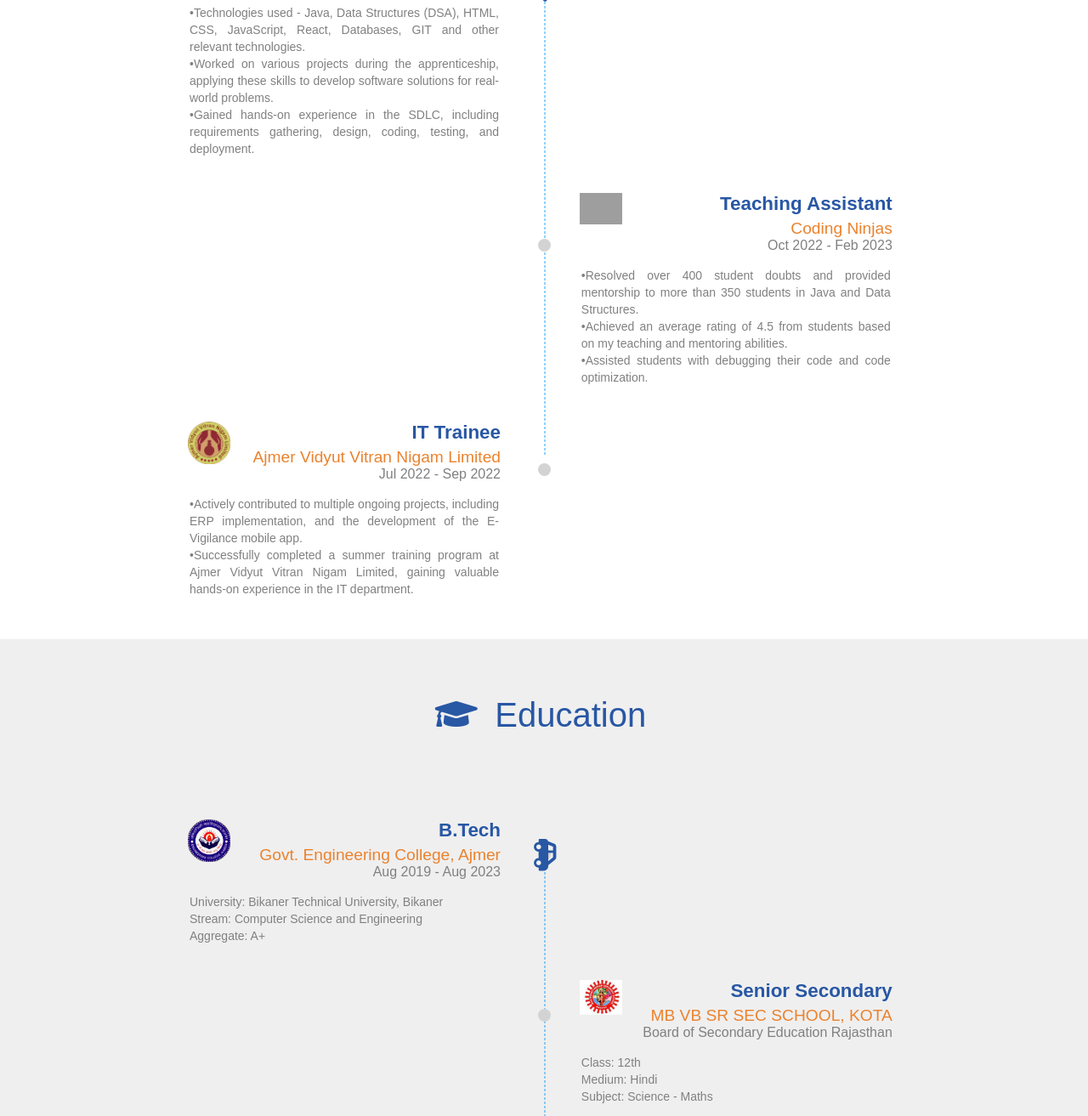
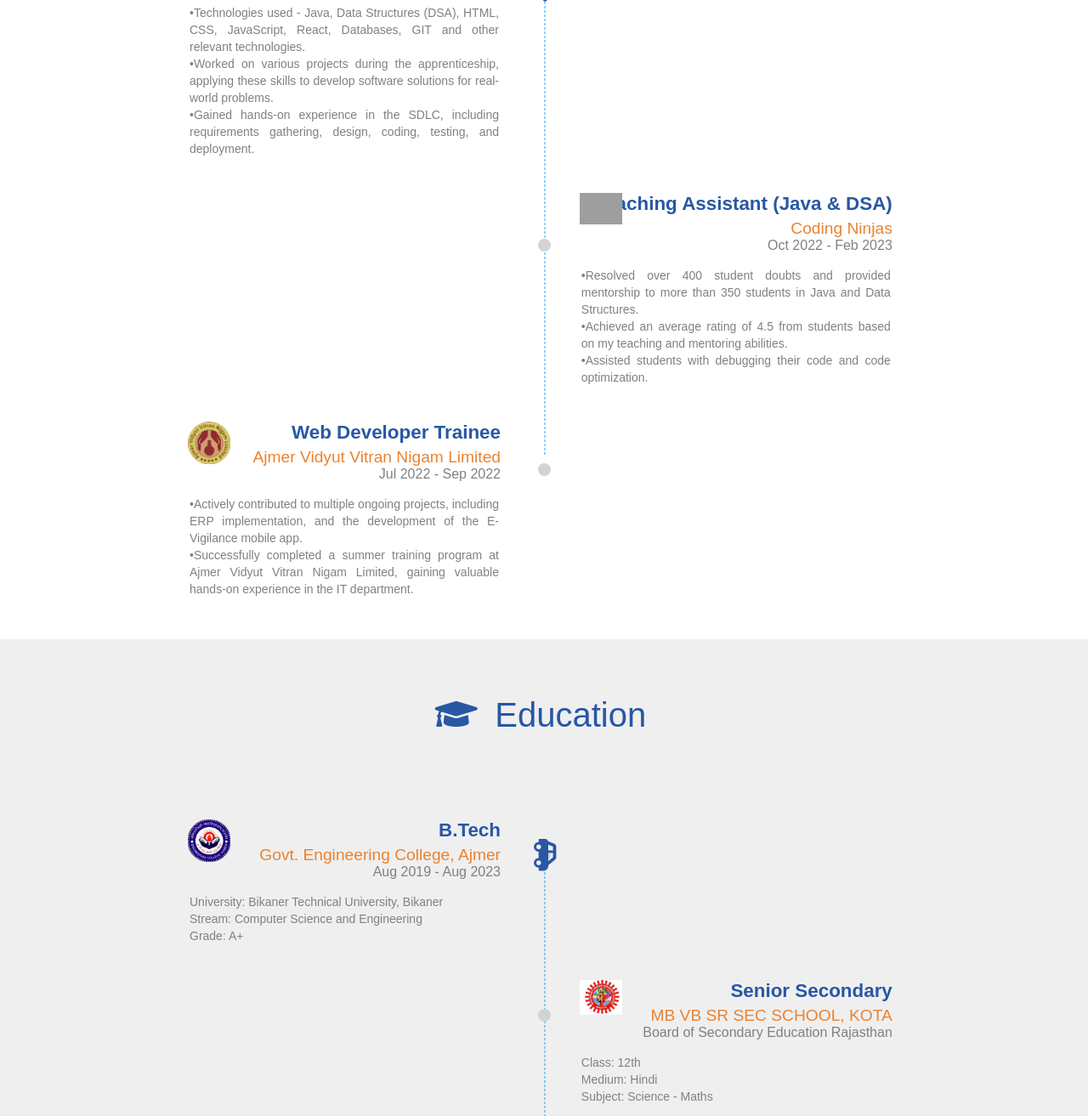
Before and after one commit to rajat705/Portfolio, a plain HTML site: page index.html in a window 1280 px wide. Shown: the part 1648-2961 px from the top of the page at 85% size. Drawn offline with Linux system fonts and the light colour scheme; grey boxes are pictures that could not be loaded.

Commit message:
Update index.html

```diff
--- a/index.html
+++ b/index.html
@@ -285,7 +285,7 @@
                         <div class="timeline-logo">
                             <img src="https://ninjasfiles.s3.amazonaws.com/asset_0000000000000030_1550710829_ninjasicon.png">
                         </div>
-                        <h3 class="experience-designation  m0 m-blue"> Teaching Assistant </h3>
+                        <h3 class="experience-designation  m0 m-blue"> Teaching Assistant (Java & DSA) </h3>
                         <h4 class="experience-company-name"> Coding Ninjas </h4>
                         <h5 class="experience-duration m0"> Oct 2022 - Feb 2023 </h5>
                         <p class="experience-description text-justify"> •Resolved over 400 student doubts and provided mentorship to more than 350 students in Java and Data Structures. <br>
@@ -299,7 +299,7 @@
                         <div class="timeline-logo">
                             <img src="Image/AVVNL.png">
                         </div>
-                        <h3 class="experience-designation  m0 m-blue"> IT Trainee </h3>
+                        <h3 class="experience-designation  m0 m-blue"> Web Developer Trainee </h3>
                         <h4 class="experience-company-name"> Ajmer Vidyut Vitran Nigam Limited  </h4>
                         <h5 class="experience-duration m0"> Jul 2022 - Sep 2022 </h5>
 
@@ -343,7 +343,7 @@
                         <h4 class="experience-company-name "> Govt. Engineering College,  Ajmer </h4>
                         <h5 class="experience-duration m0"> Aug 2019 - Aug 2023 </h5>
 
-                        <p class="experience-description text-justify"> University: Bikaner Technical University, Bikaner <br> Stream: Computer Science and Engineering <br> Aggregate: A+ </p>
+                        <p class="experience-description text-justify"> University: Bikaner Technical University, Bikaner <br> Stream: Computer Science and Engineering <br> Grade: A+ </p>
                     </div>
                 </div>
 
```
